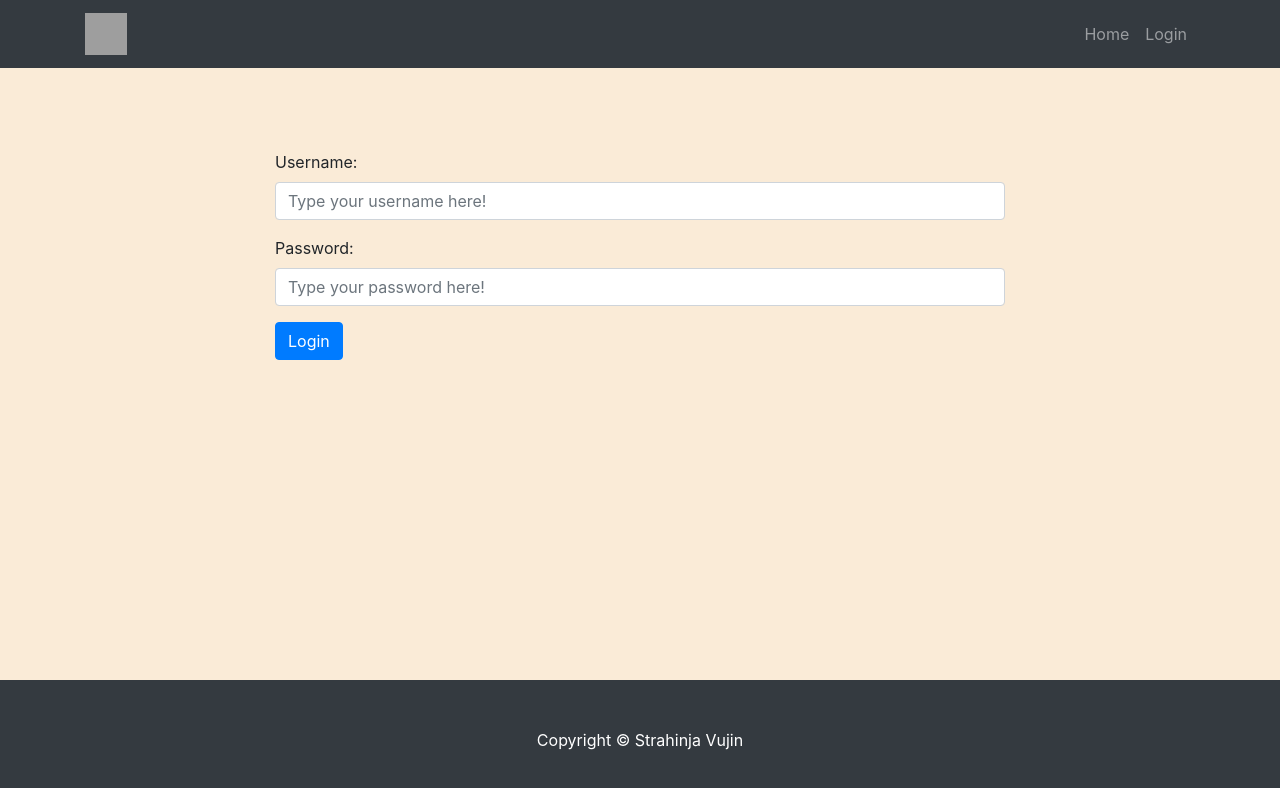
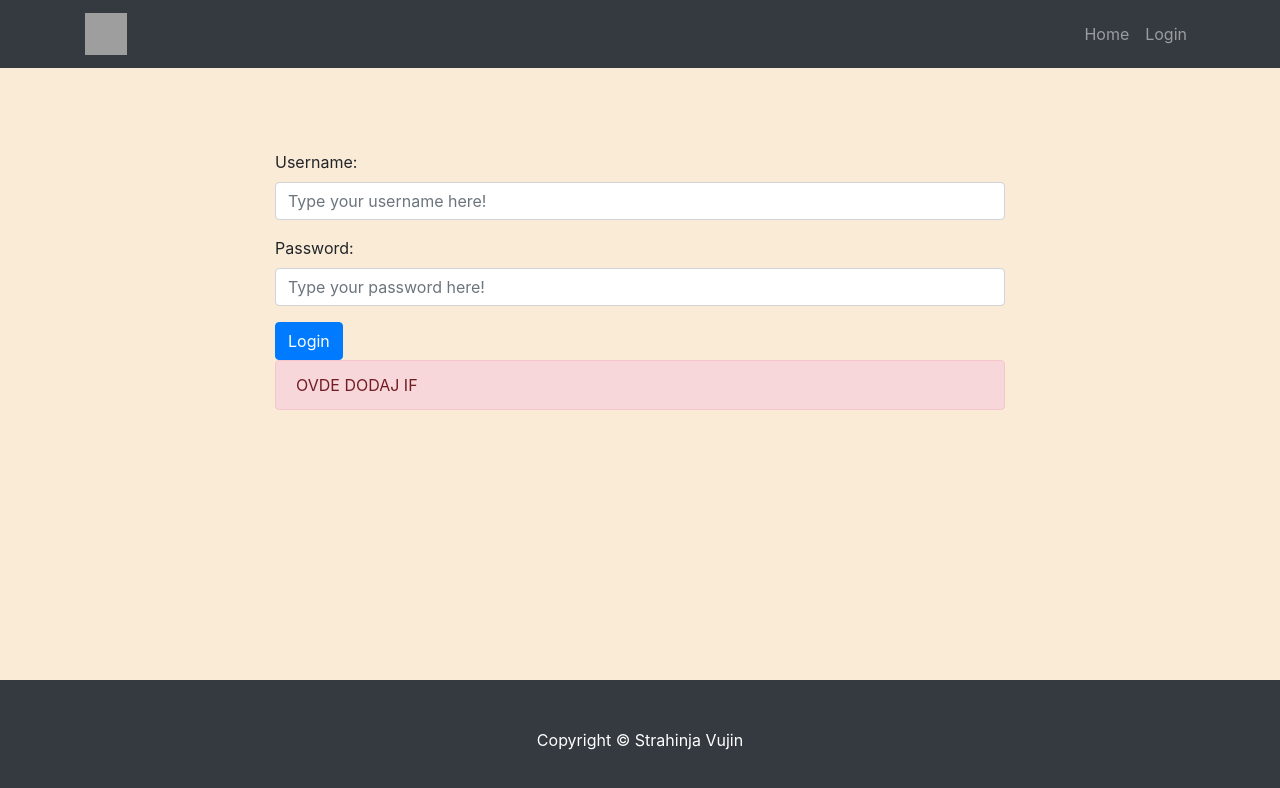
Before and after one commit to vujins/piap-frontend, an Angular app: page /login in a window 1280 px wide. Shown: the top 788 px of the page. Built offline with nearby package versions, Linux system fonts and the light colour scheme; grey boxes are pictures that could not be loaded; what ngx-cookie-service would draw is missing.

Commit message:
dodao if u poruci

```diff
--- a/src/app/login/login.component.html
+++ b/src/app/login/login.component.html
@@ -7,6 +7,6 @@
   <input type="password" class="form-control" id="password-input" placeholder="Type your password here!" [(ngModel)]="user.password">
 </div>
 <button type="button" class="btn btn-primary" (click)="login()">Login</button>
-<div class = "">
-  {{msg}}
+<div class = "alert alert-danger">
+  {{msg}} OVDE DODAJ IF
 </div>
--- a/src/app/login/login.component.ts
+++ b/src/app/login/login.component.ts
@@ -18,11 +18,7 @@ export class LoginComponent implements OnInit {
   constructor(private userService: UserService, private cookieService: MycookieService) { }
 
   ngOnInit() {
-    // if (this.cookieService.getCookie() == "") {
-    //   console.log("null je");
-    // } else {
-    //   console.log(this.cookieService.getCookie());
-    // }
+
   }
 
   login() {
```
